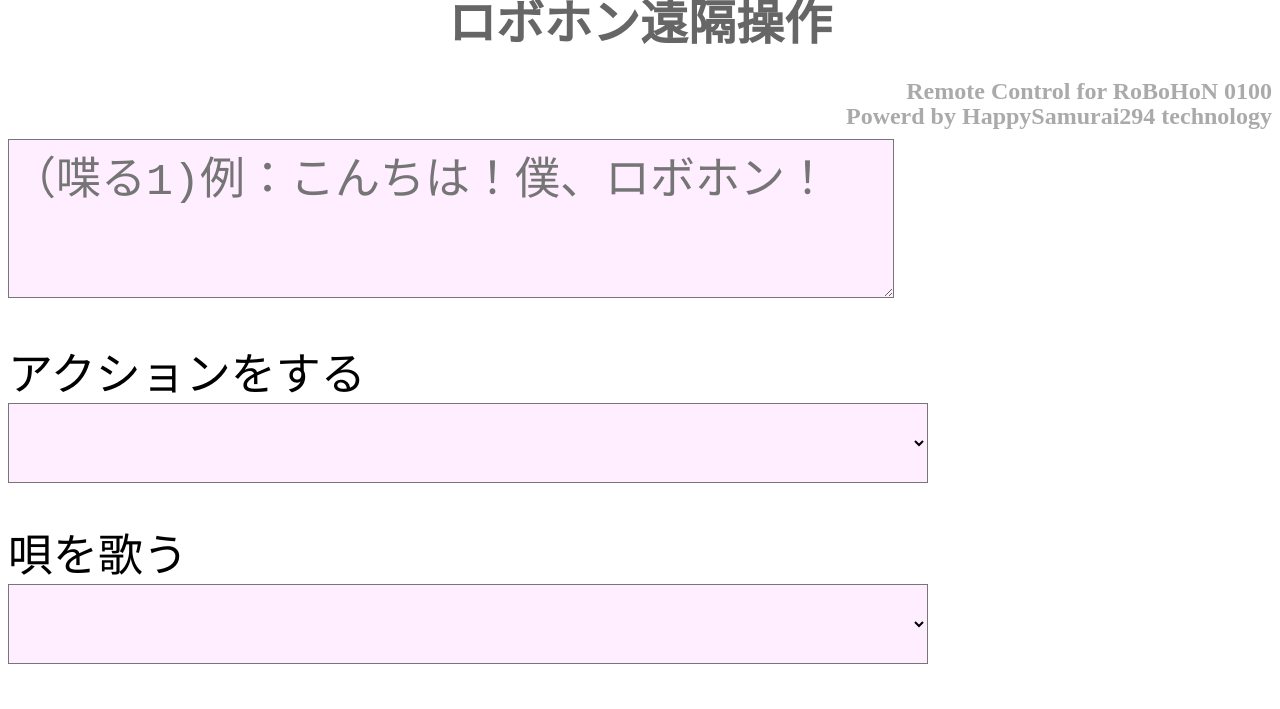
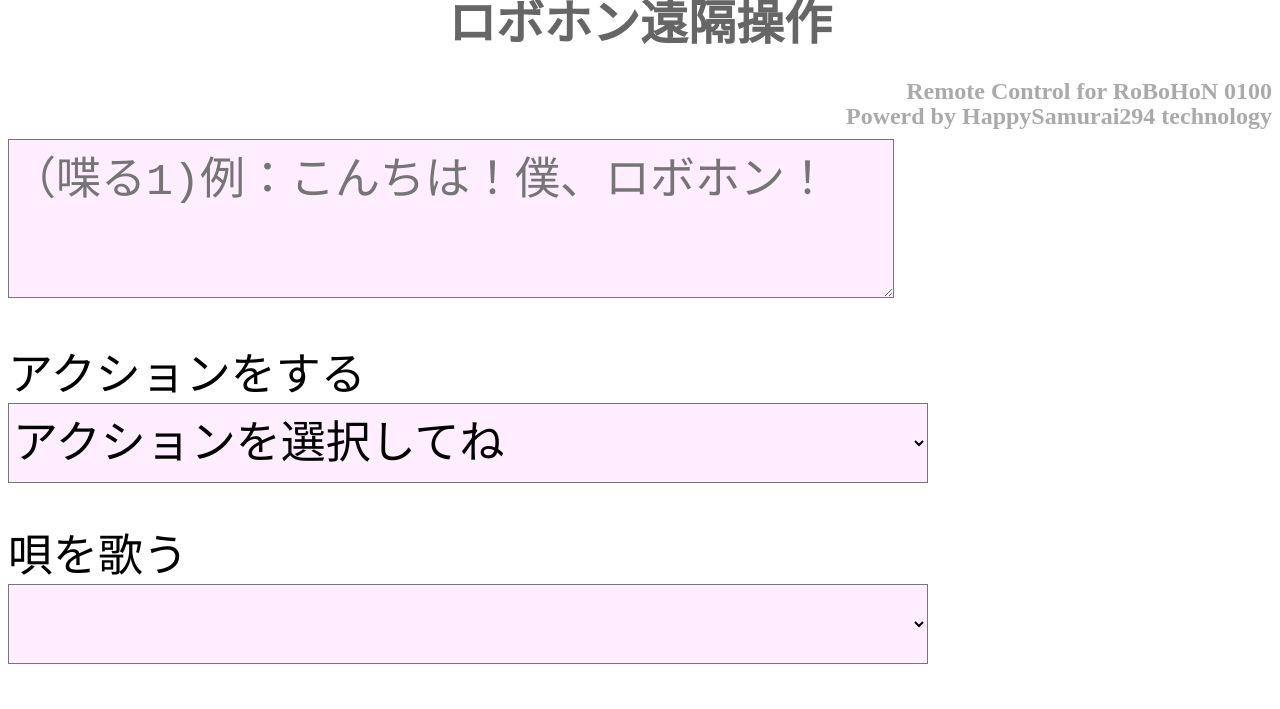
Before and after one commit to ncchs294/remoterobohon, a plain HTML site: page index.html in a window 1280 px wide. Shown: the top 709 px of the page. Drawn offline with nearby package versions, Linux system fonts and the light colour scheme.

Commit message:
Update index.html

```diff
--- a/index.html
+++ b/index.html
@@ -87,7 +87,8 @@
             <div class="col-xs-9">
                 <select name="action" id="select_id1" class="selectpicker form-control" data-live-search="true" style="height:80px;width:920px;">
                   <option value="" selected hidden>アクションを選択してね</option>
-                  <option selected></option>
+                  <!--
+                  <option selected></option>-->
                   <option>1=顔上向き</option>
                   <option>2=顔下向き</option>
                   <option>3=顔右向き</option>
```
